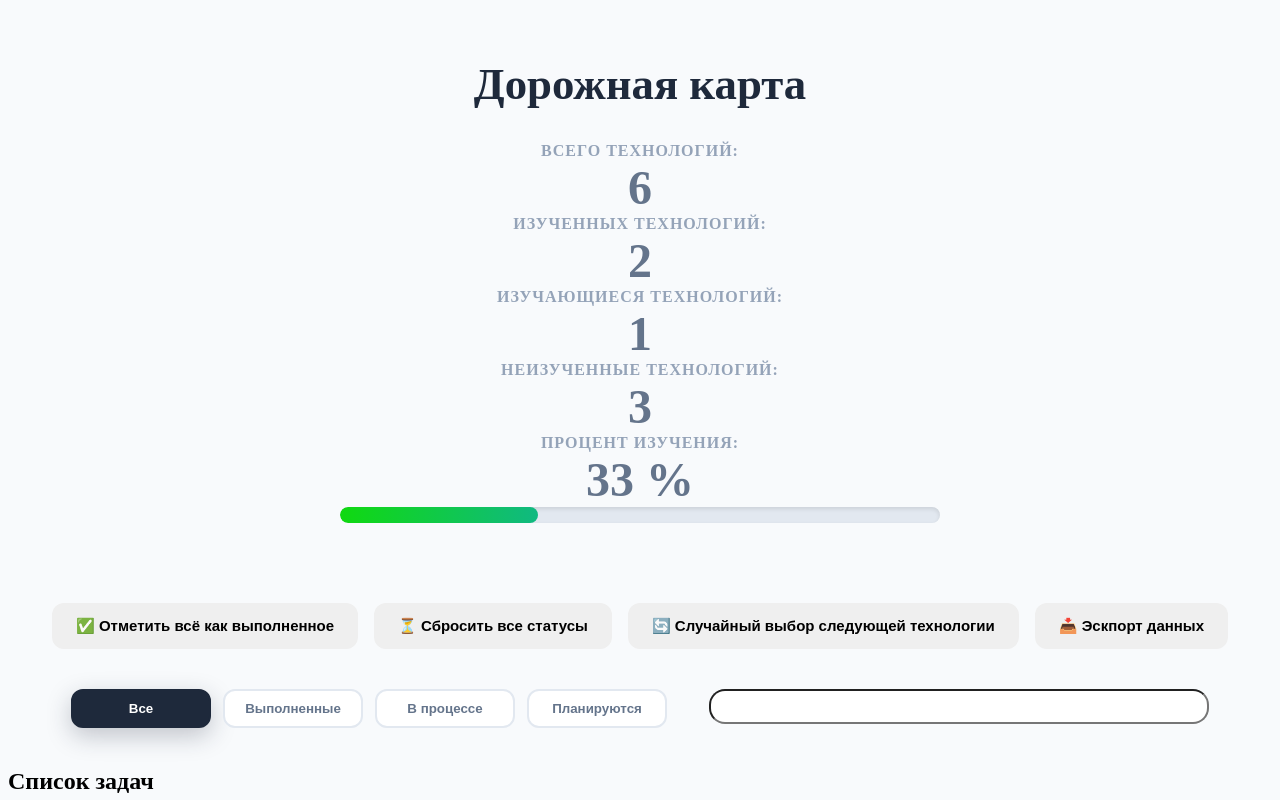
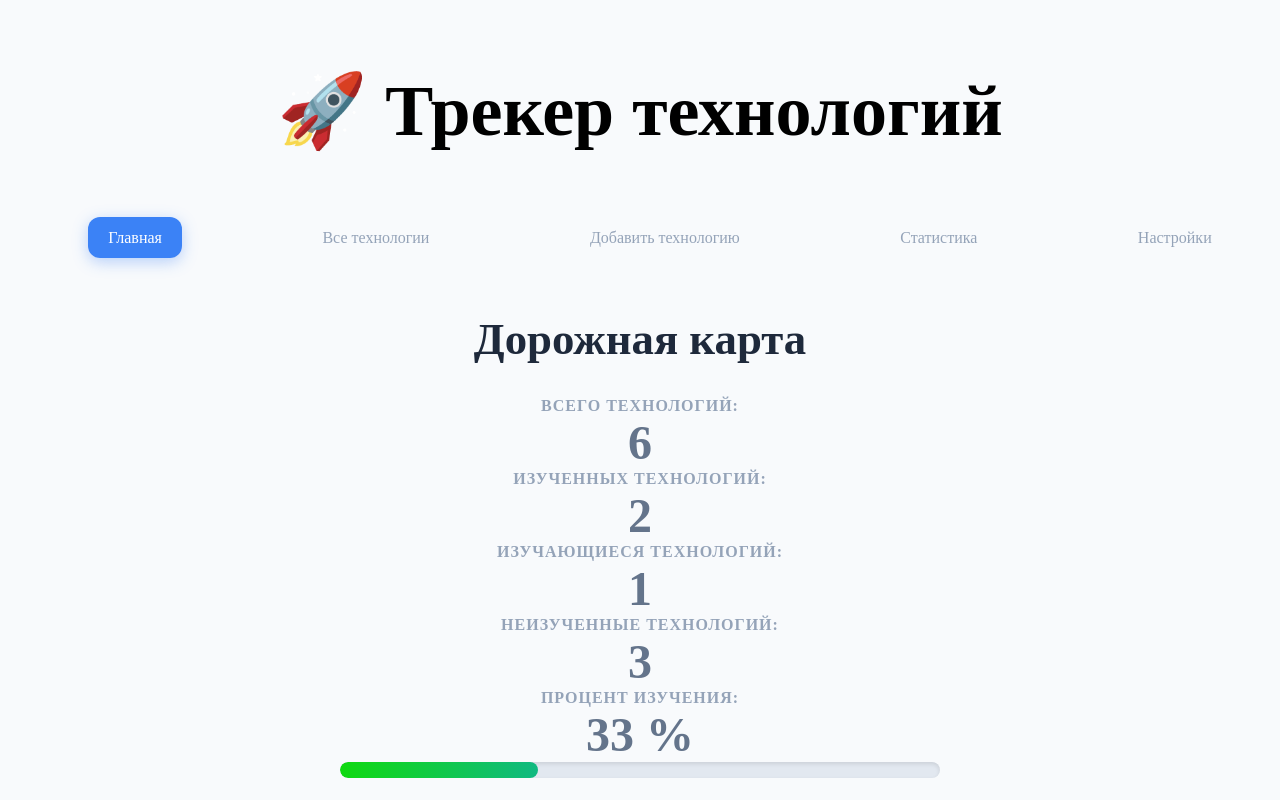
Before and after one commit to FastTra1n/task-tracker, a React (Vite) app: page / in a window 1280 px wide. Shown: the top 800 px of the page. Built offline with nearby package versions, Linux system fonts and the light colour scheme.

Commit message:
feat(Navigation): added and stylized navigation system at a basic level for futher routing.

```diff
--- a/src/App.jsx
+++ b/src/App.jsx
@@ -1,4 +1,5 @@
 import { useState, useEffect } from 'react'
+import { BrowserRouter as Router, Routes, Route, Link } from 'react-router-dom';
 
 import './App.css'
 import './components/TechnologyCard.css'
@@ -6,11 +7,13 @@ import './components/ProgressHeader.css'
 import './components/QuickActions.css'
 import './components/FilterTabs.css'
 import "./components/TechnologyNotes.css"
+import "./components/Navigation.css"
 
 import TechnologyCard from './components/TechnologyCard'
 import ProgressHeader from './components/ProgressHeader';
 import QuickActions from './components/QuickActions'
 import FilterTabs from './components/FilterTabs'
+import Navigation from './components/Navigation'
 
 function App() {
   const [technologies, setTechnologies] = useState(() => {
@@ -113,6 +116,9 @@ function App() {
 
   return (
     <>
+      <Router>
+        <Navigation />
+      </Router>
       <ProgressHeader techs={technologies} />
       <QuickActions
         onMarkAllCompleted={markAllCompleted}
--- /dev/null
+++ b/src/components/Navigation.css
@@ -0,0 +1,36 @@
+.main-navigation {
+    display: flex;
+    flex-direction: column;
+    align-items: center;
+}
+
+.nav-brand a {
+    font-size: 48px;
+    color: black;
+    text-decoration: none;
+}
+
+.nav-menu {
+    display: flex;
+    justify-content: space-around;
+}
+
+.nav-menu {
+    width: 100%;
+    list-style: none;
+}
+
+.main-navigation .nav-menu a {
+  color: #94a3b8;
+  padding: 12px 20px;
+  border-radius: 12px;
+  transition: all 0.3s ease;
+  font-weight: 500;
+  text-decoration: none;
+}
+
+.main-navigation .nav-menu a.active {
+  background: #3b82f6;
+  color: white !important;
+  box-shadow: 0 4px 15px rgba(59, 130, 246, 0.35);
+}
--- /dev/null
+++ b/src/components/Navigation.jsx
@@ -0,0 +1,59 @@
+import { Link, useLocation } from 'react-router-dom';
+
+function Navigation() {
+  const location = useLocation();
+
+  return (
+    <nav className="main-navigation">
+      <div className="nav-brand">
+        <Link to="/">
+          <h2>🚀 Трекер технологий</h2>
+        </Link>
+      </div>
+
+      <ul className="nav-menu">
+        <li>
+          <Link
+            to="/"
+            className={location.pathname === '/' ? 'active' : ''}
+          >
+            Главная
+          </Link>
+        </li>
+        <li>
+          <Link
+            to="/technologies"
+            className={location.pathname === '/technologies' ? 'active' : ''}
+          >
+            Все технологии
+          </Link>
+        </li>
+        <li>
+          <Link
+            to="/add-technology"
+            className={location.pathname === '/add-technology' ? 'active' : ''}
+          >
+            Добавить технологию
+          </Link>
+        </li>
+        <li>
+          <Link
+            to="/statistics"
+            className={location.pathname === '/statistics' ? 'active' : ''}
+          >
+            Статистика
+          </Link>
+        </li>
+        <li>
+          <Link
+            to="/settings"
+            className={location.pathname === '/settings' ? 'active' : ''}
+          >
+            Настройки
+          </Link>
+        </li>
+      </ul>
+    </nav>
+  );
+}
+export default Navigation;
```
